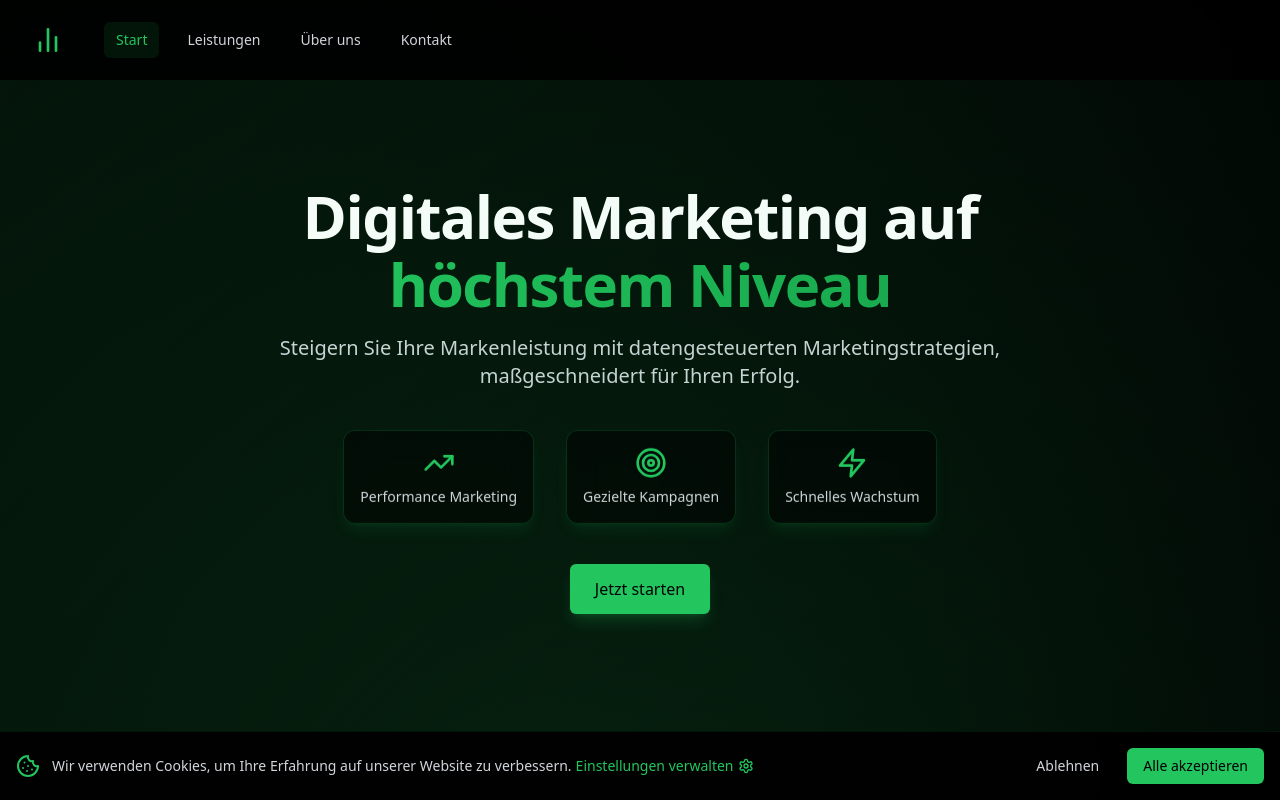
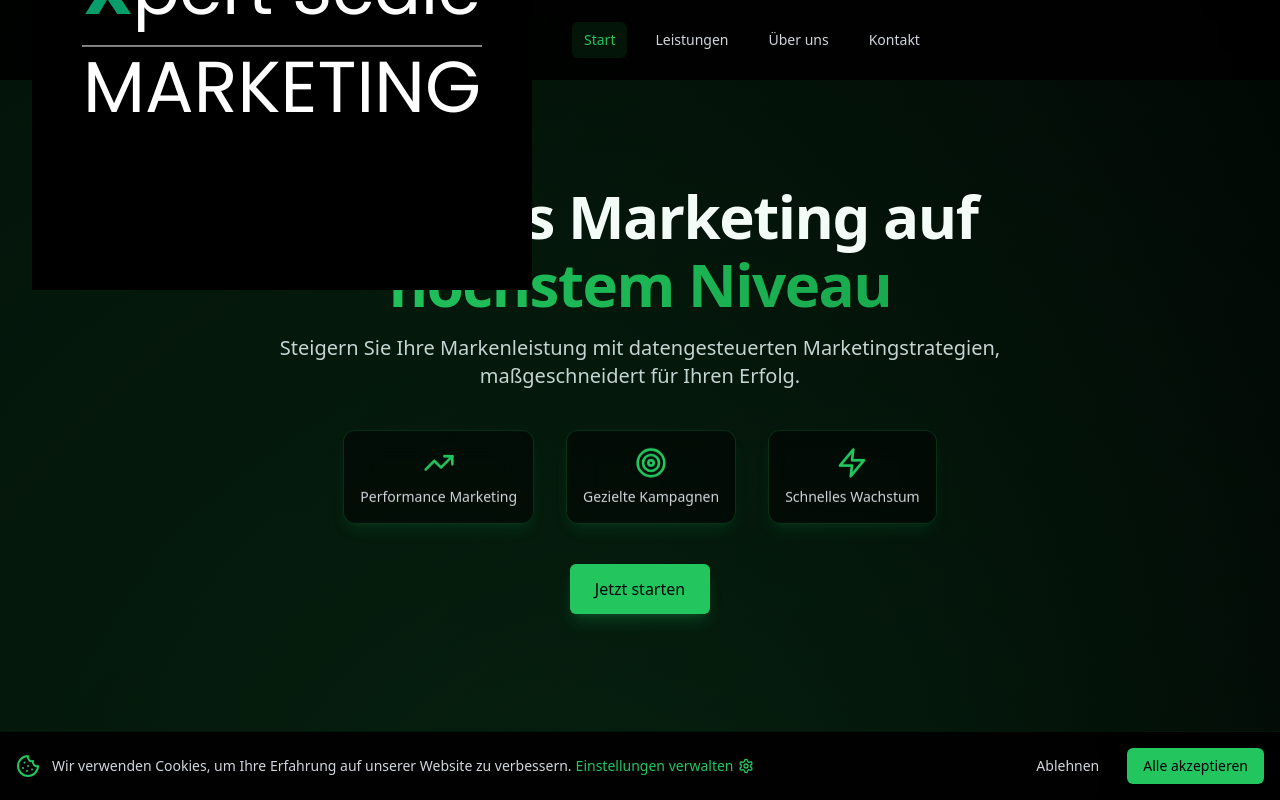
Before and after one commit to burakcuece/Xpert-Scale-Marketing, a React (Vite) app: page / in a window 1280 px wide. Shown: the top 800 px of the page. Built offline with nearby package versions, Linux system fonts and the light colour scheme.

Commit message:
Update Navbar component

```diff
--- a/src/components/Navbar.tsx
+++ b/src/components/Navbar.tsx
@@ -60,7 +60,7 @@ export default function Navbar() {
               className="flex-shrink-0 group transition-transform duration-200 hover:scale-110"
               aria-label="Zum Seitenanfang"
             >
-              <BarChart2 className="h-8 w-8 text-green-500 transition-colors duration-200 group-hover:text-green-400" />
+              <img src="images/XpertScale_Marketing.png" alt="Xpert Scale Marketing Logo" />
             </a>
             <div className="hidden md:block">
               <div className="ml-10 flex items-baseline space-x-4">
```
